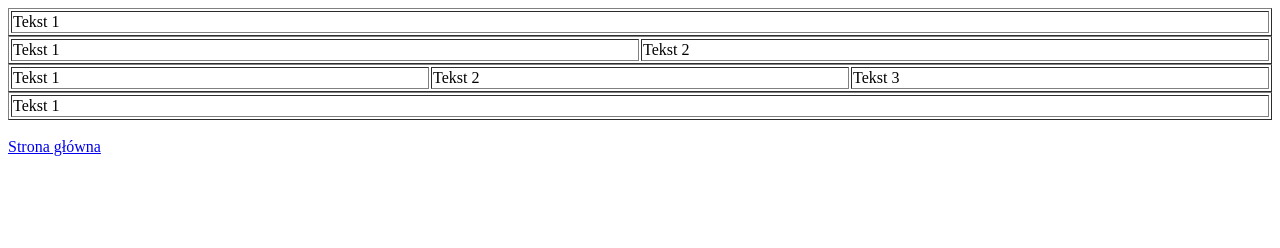
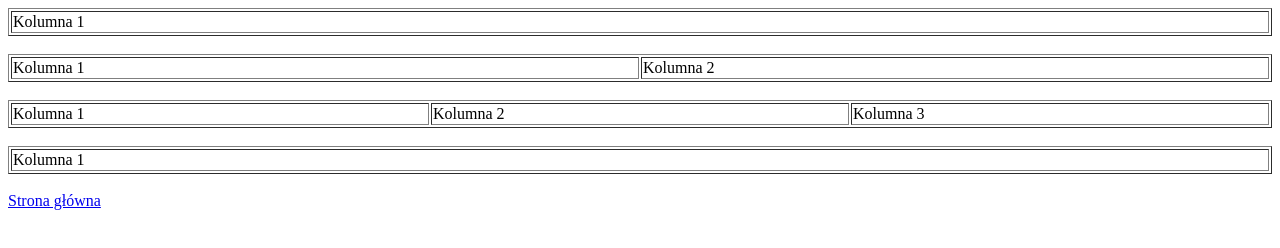
Before and after one commit to zefir4kweb/keterayo, a plain HTML site: page kolumny.html in a window 1280 px wide. Drawn offline with Linux system fonts and the light colour scheme.

Commit message:
Update table content to use 'Kolumna' labels

```diff
--- a/kolumny.html
+++ b/kolumny.html
@@ -8,28 +8,28 @@
 
     <table border="1" width="100%">
         <tr>
-            <td>Tekst 1</td>
+            <td>Kolumna 1</td>
         </tr>
     </table>
-
+   <br>
     <table border="1" width="100%">
         <tr>
-            <td width="50%">Tekst 1</td>
-            <td width="50%">Tekst 2</td>
+            <td width="50%">Kolumna 1</td>
+            <td width="50%">Kolumna 2</td>
         </tr>
     </table>
-
+<br>
     <table border="1" width="100%">
         <tr>
-            <td width="33%">Tekst 1</td>
-            <td width="33%">Tekst 2</td>
-            <td width="33%">Tekst 3</td>
+            <td width="33%">Kolumna 1</td>
+            <td width="33%">Kolumna 2</td>
+            <td width="33%">Kolumna 3</td>
         </tr>
     </table>
-
+<br>
     <table border="1" width="100%">
         <tr>
-            <td>Tekst 1</td>
+            <td>Kolumna 1</td>
         </tr>
     </table>
 
```
